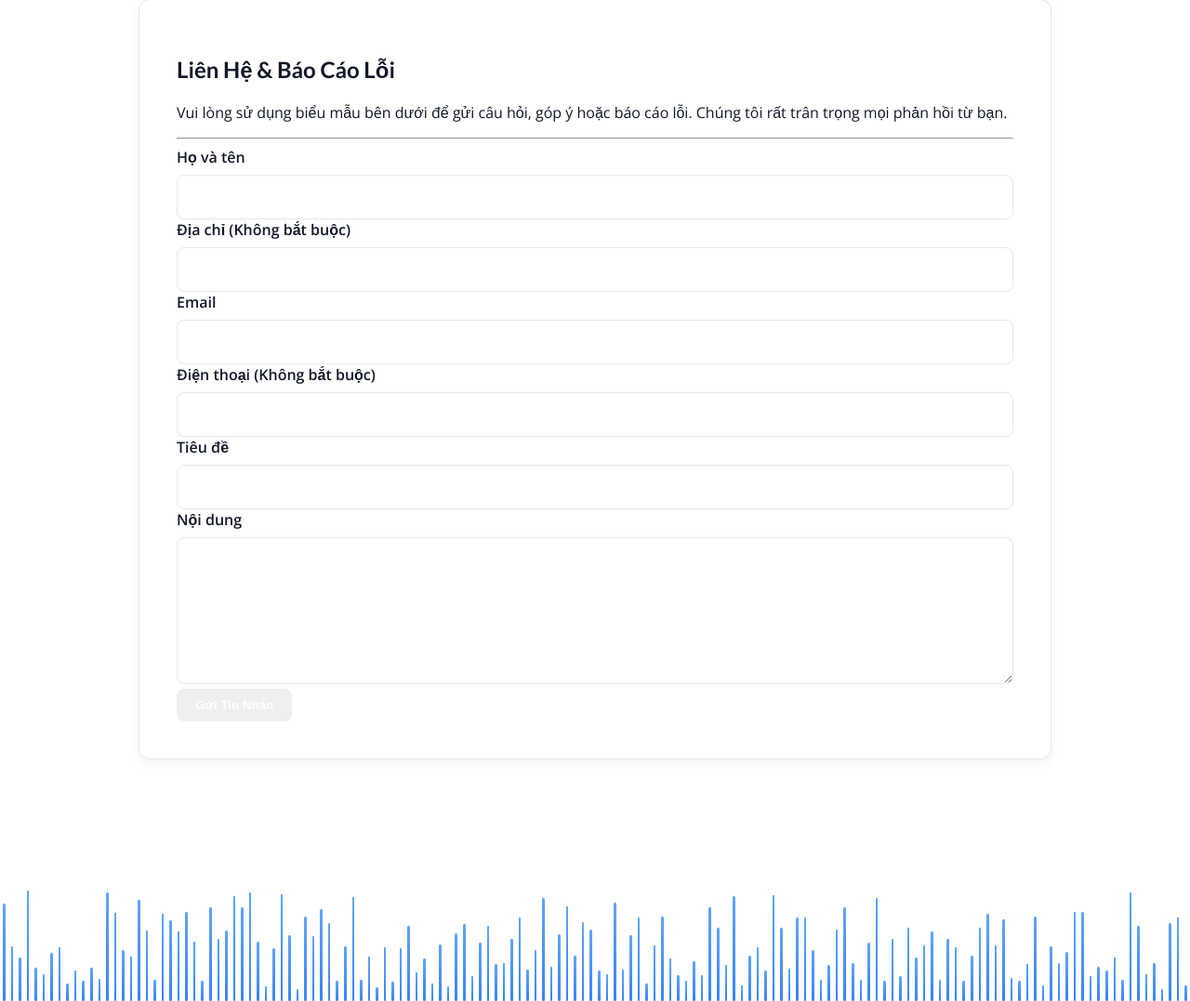
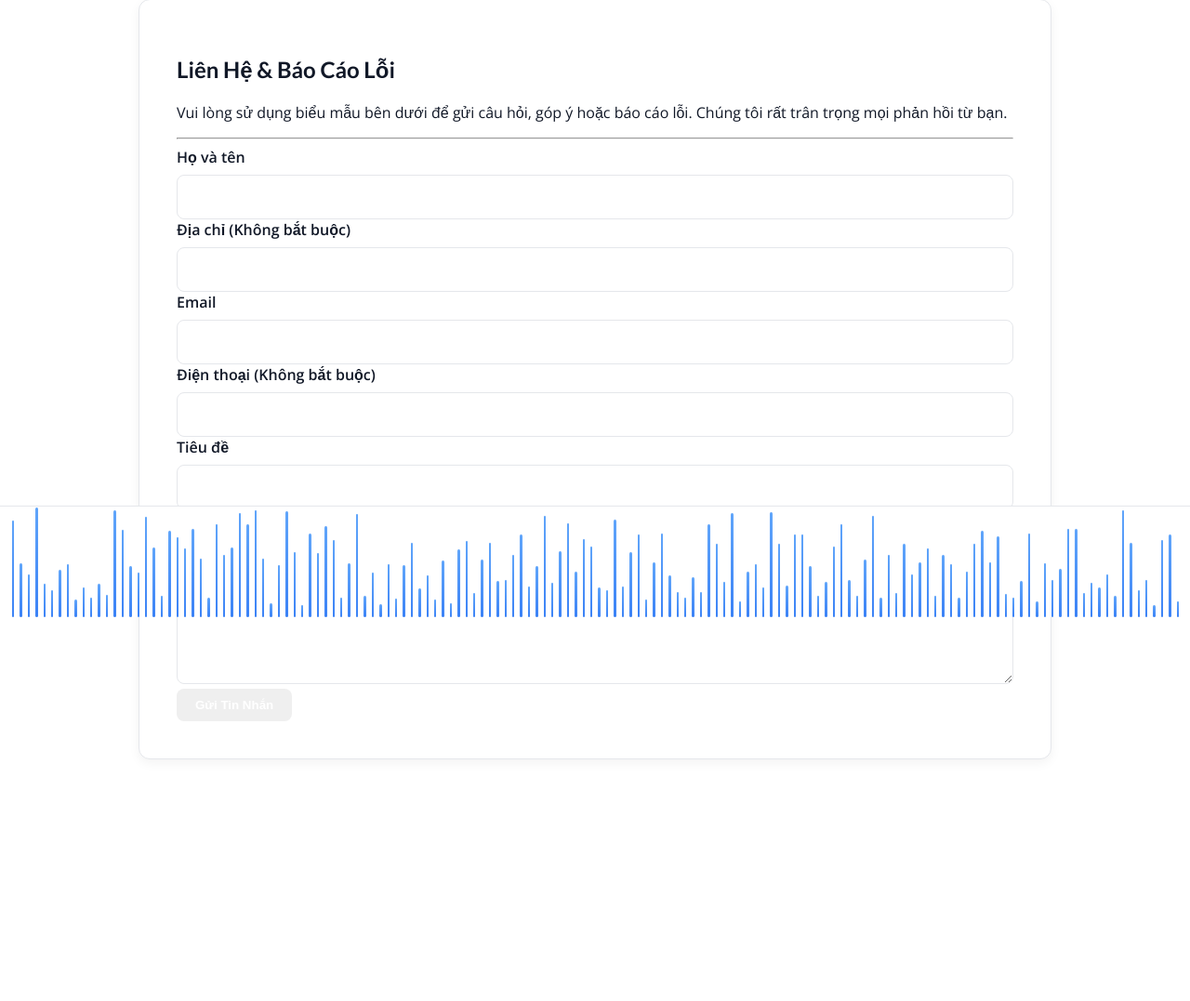
Before and after one commit to lptoan109/NCKH_NGT, a Flask app: page /contact in a window 1280 px wide. Shown: the part 136-1213 px from the top of the page at 93% size. After the commit the page ends 953 px from the top, so only its background shows below. Run offline with Flask 3, Linux system fonts and the light colour scheme.

Commit message:
Update style.css

```diff
--- a/static/style.css
+++ b/static/style.css
@@ -28,6 +28,7 @@ body {
     background-color: var(--background-color);
     color: var(--text-dark);
     font-weight: 400;
+    padding-bottom: 120px; /* THÊM DÒNG NÀY: Tạo khoảng trống ở cuối trang */
 }
 
 h1, h2, h3, .nav-brand {
@@ -242,12 +243,20 @@ position: relative; / Cần thiết cho z-index của các phần tử con nếu
 
 /* --- CSS CHO HIỆU ỨNG SÓNG EQUALIZER --- */
 #equalizer-container {
+    position: fixed; /* Cố định vị trí theo màn hình */
+    bottom: 0;
+    left: 0;
+    width: 100%;
+    z-index: 10;     /* Đặt nó LÊN TRÊN các nội dung khác */
+    background-color: var(--background-color); /* Thêm màu nền để che phần cuộn */
+
     display: flex;
-    justify-content: center;
+    justify-content: space-around;
     align-items: flex-end;
-    height: 120px; /* Chiều cao tối đa của sóng */
-    width: 100%;
-    margin-top: 80px;
+    height: 120px; /* Chiều cao của sóng */
+    padding: 0 10px;
+    box-sizing: border-box;
+    border-top: 1px solid var(--border-color); /* Thêm đường kẻ mỏng cho đẹp */
 }
 
 .bar {
```
